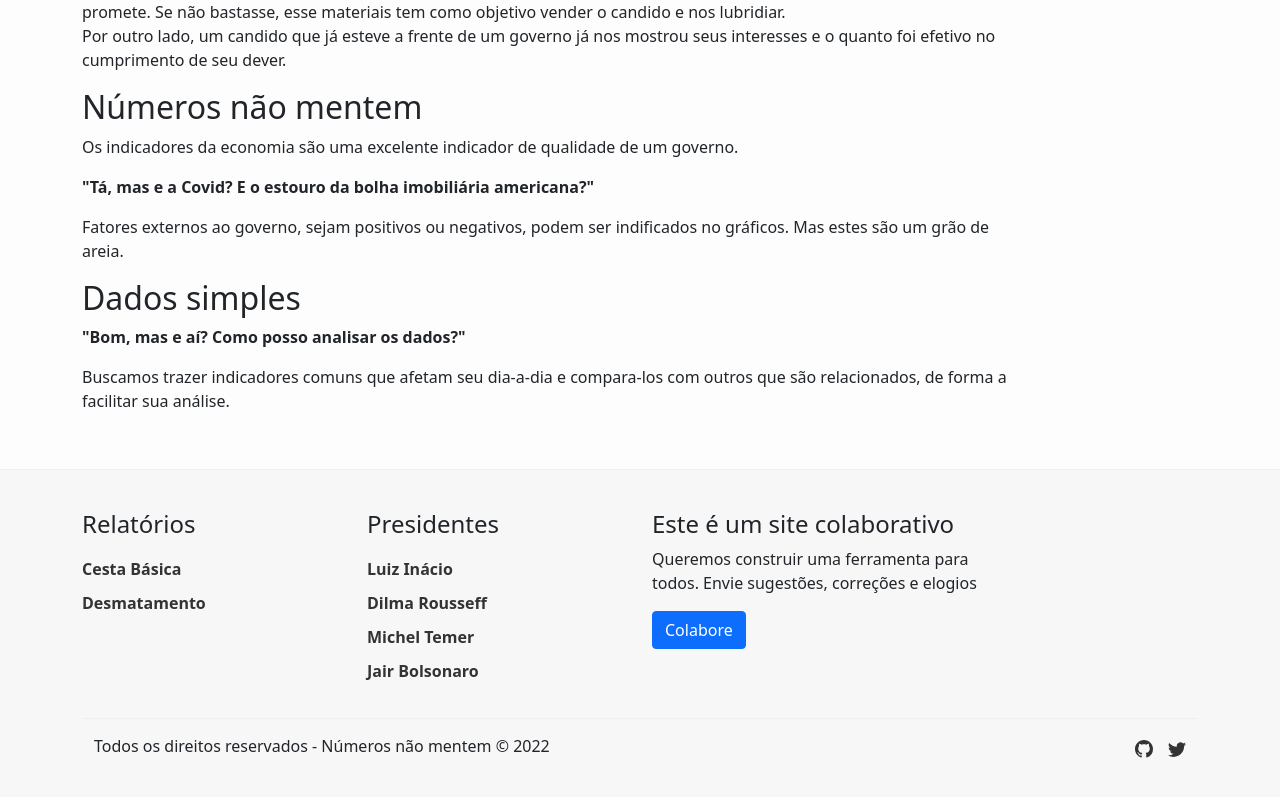
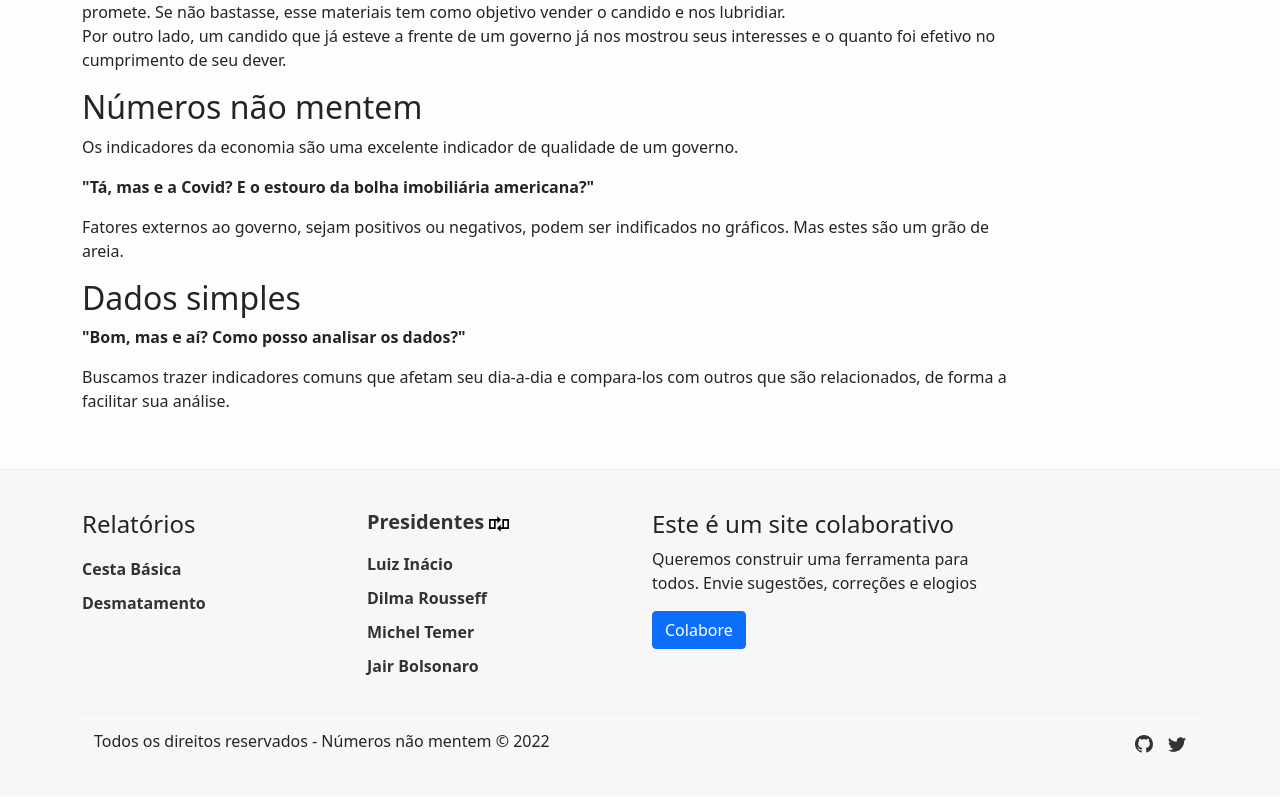
Before and after one commit to regular-alves/numeros-nao-mentem, a React (Create React App) app: page / in a window 1280 px wide. Shown: the part 814-1611 px from the top of the page. Built offline with nearby package versions, Linux system fonts and the light colour scheme.

Commit message:
added: comparation to sitemap

```diff
--- a/src/Pages/Footer/index.js
+++ b/src/Pages/Footer/index.js
@@ -3,6 +3,7 @@ import { Link } from "react-router-dom";
 import Presidents from "../../Dtos/Presidents";
 import { BsGithub, BsTwitter } from "react-icons/bs";
 import "./style.css"
+import { GrCompare } from "react-icons/gr";
 
 const Footer = () => {
   const presidents = new Presidents();
@@ -28,7 +29,11 @@ const Footer = () => {
             </ul>
           </Col>
           <Col sm={3}>
-            <h4>Presidentes</h4>
+            <h5>
+              <Link to='/comparacao' className="Sitemap-item">
+                Presidentes <GrCompare />
+              </Link>
+            </h5>
             <ul className="Sitemap">
               {list.map(president => (
                 <li className="Sitemap-item">
--- a/src/Pages/Footer/style.css
+++ b/src/Pages/Footer/style.css
@@ -25,6 +25,7 @@
   padding: 10px 0 0 0;
 }
 
+.Footer a.Sitemap-item,
 .Footer .Sitemap .Sitemap-item a {
   text-decoration: none;
   color: #333;
```
